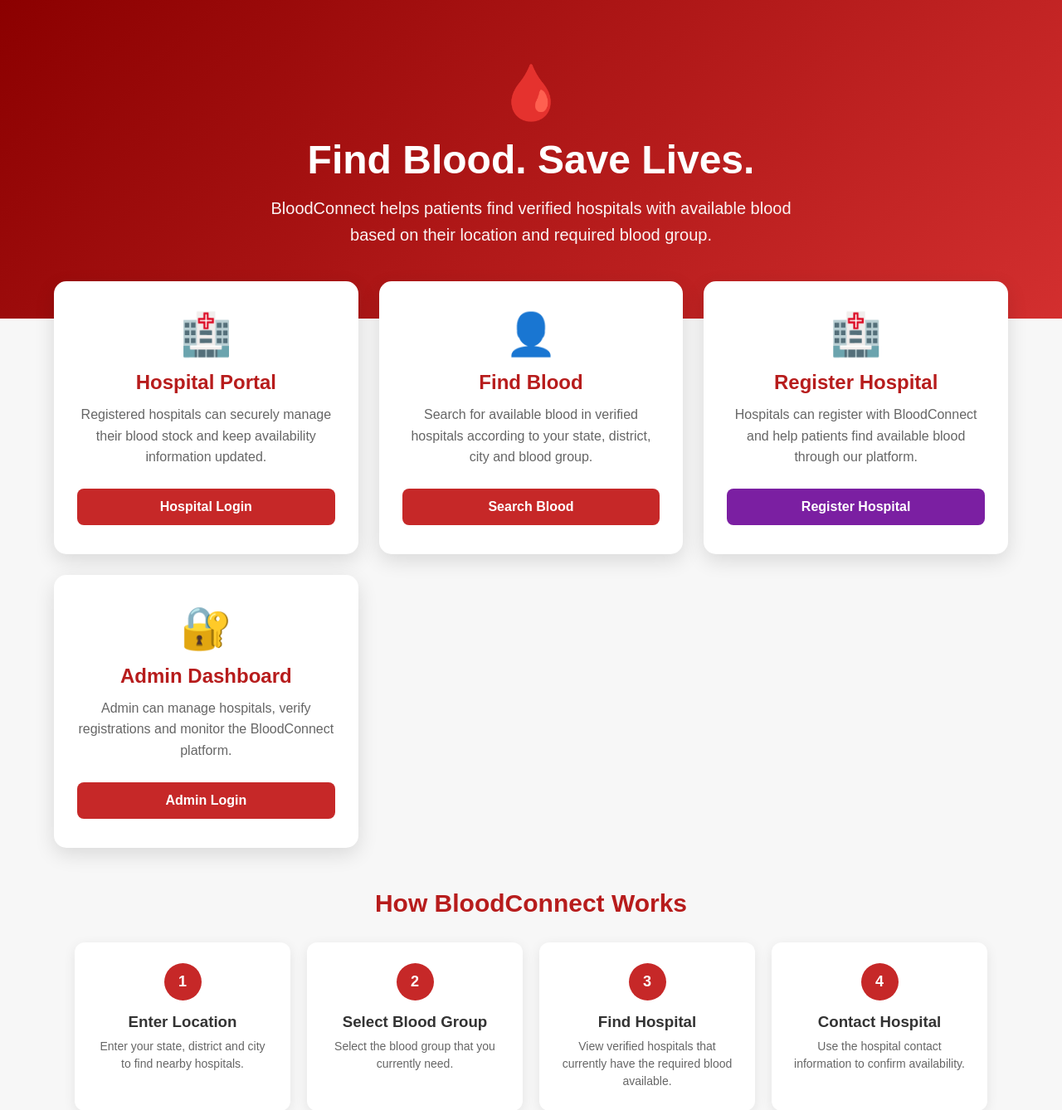
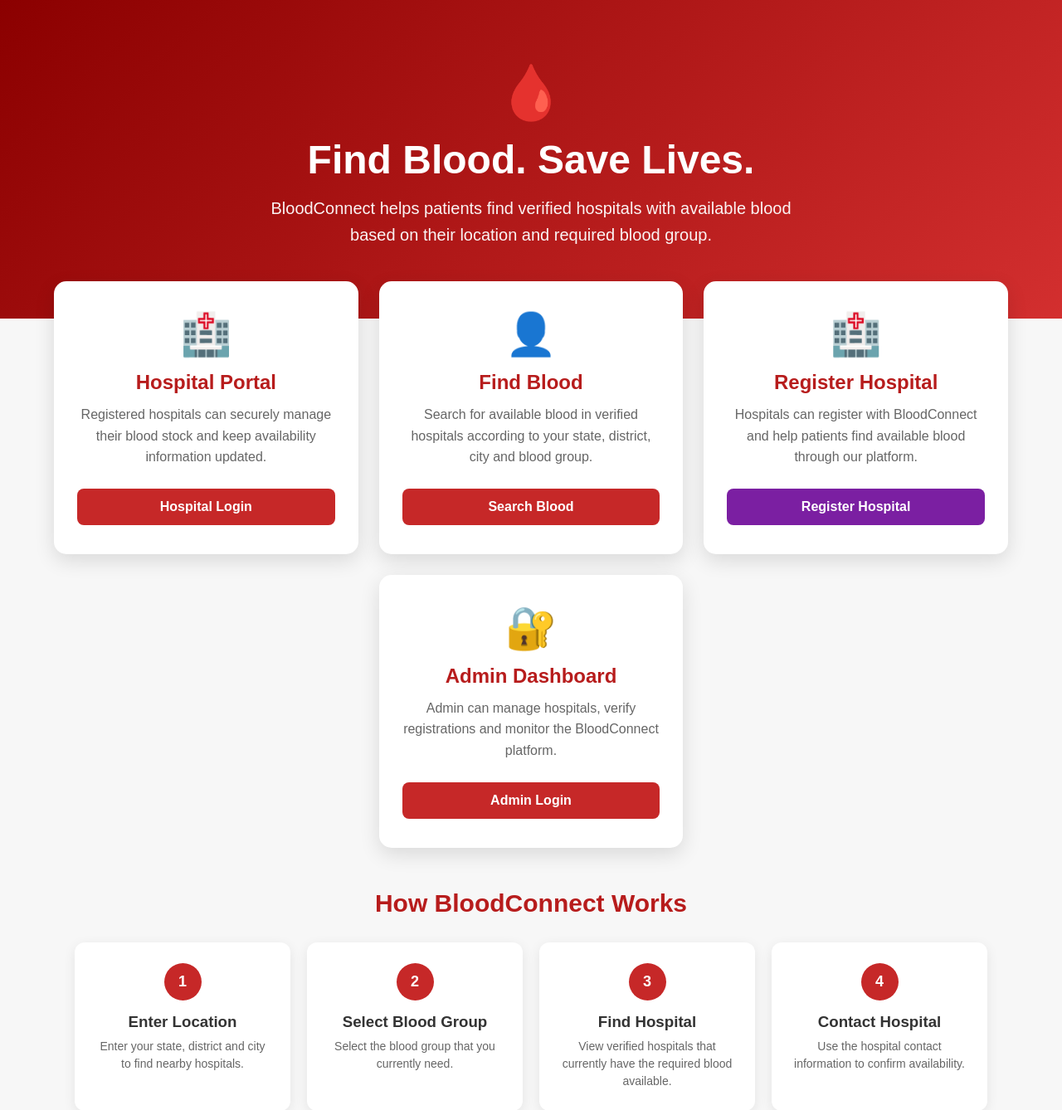
Before and after one commit to Ashwani77u/BloodConnect, a Django app: page / in a window 1280 px wide. Shown: the part 66-1404 px from the top of the page at 83% size. Run offline with Django 5.2, Linux system fonts and the light colour scheme.

Commit message:
Center admin login card

```diff
--- a/templates/core/home.html
+++ b/templates/core/home.html
@@ -115,6 +115,9 @@
             justify-content: space-between;
         }
 
+.card:last-child {
+    grid-column: 2;
+}
         .card:hover {
             transform: translateY(-7px);
         }
```
